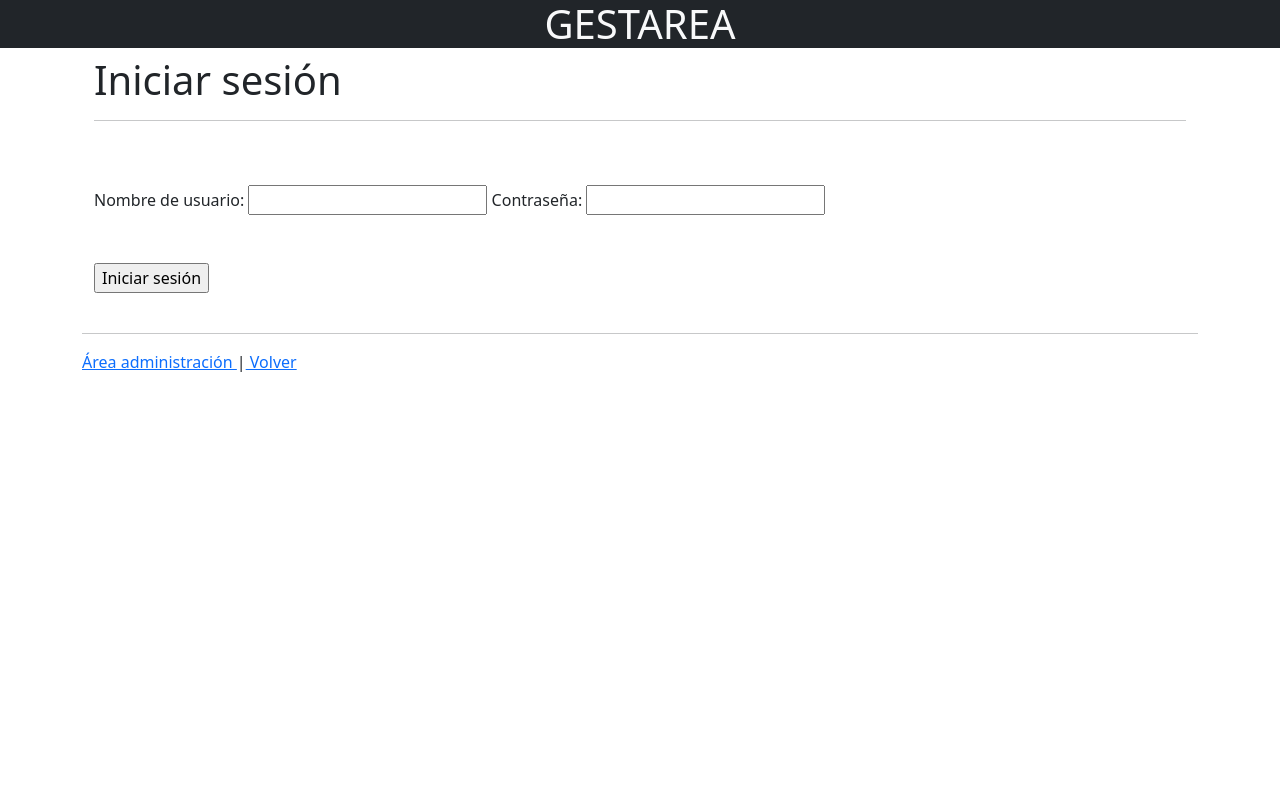
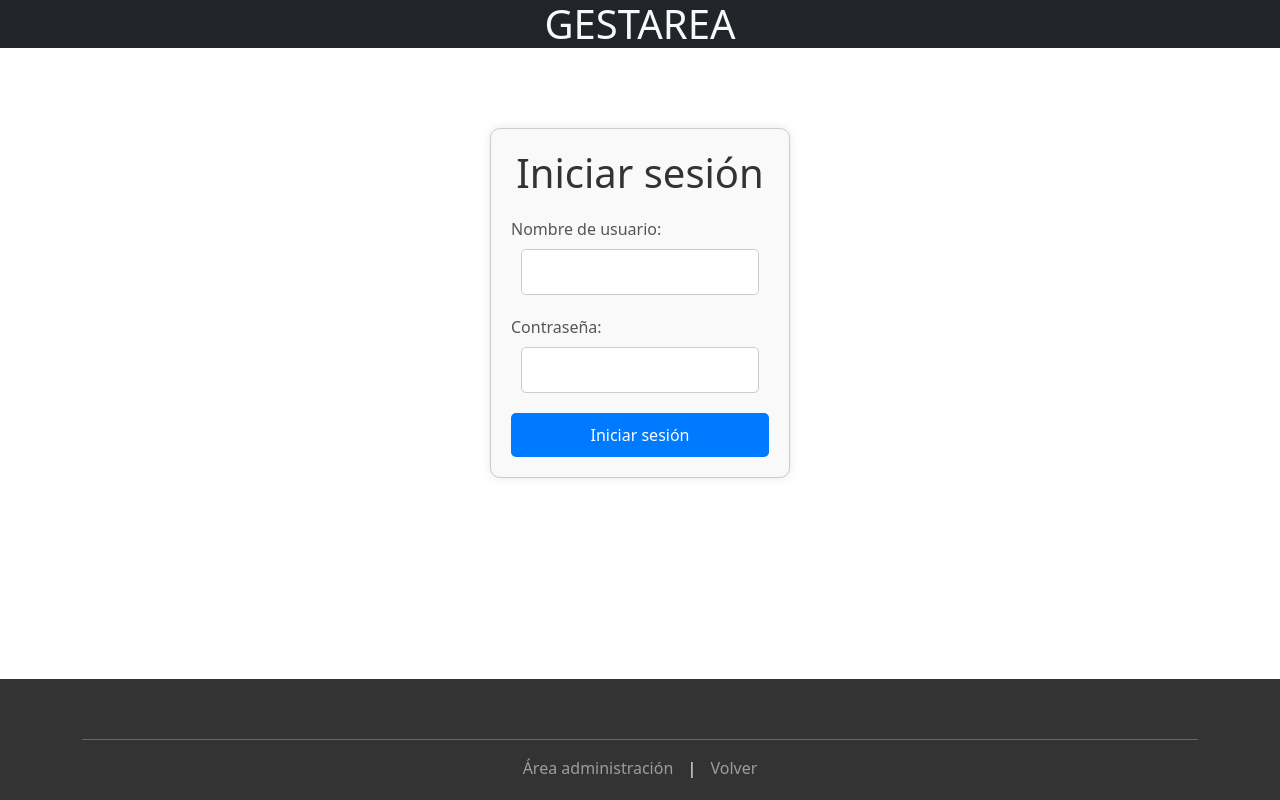
Before and after one commit to elprofedotti/GT, a Django app: page /login/ in a window 1280 px wide. Run offline with Django 4.2, Linux system fonts and the light colour scheme.

Commit message:
dale que va

```diff
--- a/p_gestarea/tareas/templates/base_generic.html
+++ b/p_gestarea/tareas/templates/base_generic.html
@@ -3,11 +3,67 @@
 <head>
     <title>Tu aplicación de tareas</title>
     <link href="https://cdn.jsdelivr.net/npm/bootstrap@5.3.1/dist/css/bootstrap.min.css" rel="stylesheet" integrity="sha384-4bw+/aepP/YC94hEpVNVgiZdgIC5+VKNBQNGCHeKRQN+PtmoHDEXuppvnDJzQIu9" crossorigin="anonymous">
-
-
+    <style>
+        .login-container {
+            width: 300px;
+            margin: 0 auto;
+            padding: 20px;
+            border: 1px solid #ccc;
+            border-radius: 10px;
+            background-color: #f9f9f9;
+            box-shadow: 0 0 10px rgba(0, 0, 0, 0.1);
+            text-align: center;
+        }
+        .login-container h1 {
+            margin-bottom: 20px;
+            color: #333;
+        }
+        .login-container label {
+            display: block;
+            margin-bottom: 8px;
+            color: #555;
+            text-align: left;
+        }
+        .login-container input[type="text"],
+        .login-container input[type="password"] {
+            width: calc(100% - 20px);
+            padding: 10px;
+            margin-bottom: 20px;
+            border: 1px solid #ccc;
+            border-radius: 5px;
+        }
+        .login-container input[type="submit"] {
+            width: 100%;
+            padding: 10px;
+            background-color: #007BFF;
+            border: none;
+            border-radius: 5px;
+            color: white;
+            font-size: 16px;
+            cursor: pointer;
+        }
+        .login-container input[type="submit"]:hover {
+            background-color: #0056b3;
+        }
+        footer {
+            background-color: #333;
+            color: white;
+            padding: 20px 0;
+            text-align: center;
+            position: fixed;
+            width: 100%;
+            bottom: 0;
+        }
+        footer a {
+            color: #9d9d9d;
+            text-decoration: none;
+            margin: 0 10px;
+        }
+        footer a:hover {
+            color: white;
+        }
+    </style>
     <script src="https://cdn.jsdelivr.net/npm/bootstrap@5.3.1/dist/js/bootstrap.bundle.min.js" integrity="sha384-HwwvtgBNo3bZJJLYd8oVXjrBZt8cqVSpeBNS5n7C8IVInixGAoxmnlMuBnhbgrkm" crossorigin="anonymous"></script>
-</head>
-
 </head>
 <body>
     <header>
@@ -15,9 +71,9 @@
         <center><h1 class="text-light bg-dark">GESTAREA</h1></center>
     </header>
     <main>
-		<div class="container-sm" >
+        <div class="container-sm">
             {% block content %}
-        <!-- El contenido específico de cada página va aca!!-->
+            <!-- El contenido específico de cada página va aca!! -->
             {% endblock %}
         </div>
     </main>
@@ -27,29 +83,19 @@
             <!-- Aca podría ser información de contacto, enlaces a redes sociales, etc. -->
             <!-- {% if user.is_authenticated %} -->
             <!-- {% if request.user.is_superuser %} -->
-				<a href="{% url 'admin' %}">Área administración </a>
+            <a href="{% url 'admin' %}">Área administración</a>
             <!-- {% endif %}
             {% else %} -->
-			<a href="{% url 'admin' %}">Área administración </a>
+            <a href="{% url 'admin' %}">Área administración</a>
             <!-- {% endif %} -->
             {% if request.META.HTTP_REFERER %}
-
                 |<a href="{{ request.META.HTTP_REFERER }}"> Volver</a>
             {% else %}
-
                 |<a href="{% url 'inicio' %}"> Volver</a>
             {% endif %}
             {% if user.is_authenticated %}
                 |<a href="{% url 'logout' %}"> Salir</a>
             {% endif %}
-
-		<!-- <br><br> -->
-		<!-- <button onclick="goBack()">Volver</button> -->
-		<!-- <script> -->
-			<!-- function goBack() { -->
-			  <!-- window.history.back(); -->
-			<!-- } -->
-		<!-- </script> -->
         </div>
     </footer>
 </body>
--- a/p_gestarea/tareas/templates/tareas/inicio_sesion.html
+++ b/p_gestarea/tareas/templates/tareas/inicio_sesion.html
@@ -1,24 +1,19 @@
 {% extends "base_generic.html" %}
 
 {% block content %}
-<!-- iniciando la sesi -->
+<!-- iniciando la sesión -->
+<br><br><br>
+<div class="login-container">
 
-<form method="post">
-  {% csrf_token %}
-  <div class="container">
-    <h1>Iniciar sesión</h1>
-    <hr>
-    <br><br>
+  <h1>Iniciar sesión</h1>
+  <form method="post">
+    {% csrf_token %}
     <label for="username">Nombre de usuario:</label>
     <input type="text" id="username" name="username">
-
-
     <label for="password">Contraseña:</label>
     <input type="password" id="password" name="password">
-  <br><br><br>
     <input type="submit" value="Iniciar sesión">
-  </div>
-</form>
-
+  </form>
+</div>
 
 {% endblock %}
```
Also changed, not shown: p_gestarea/db.sqlite3. Lines whose indentation alone changed are shown as unchanged.
